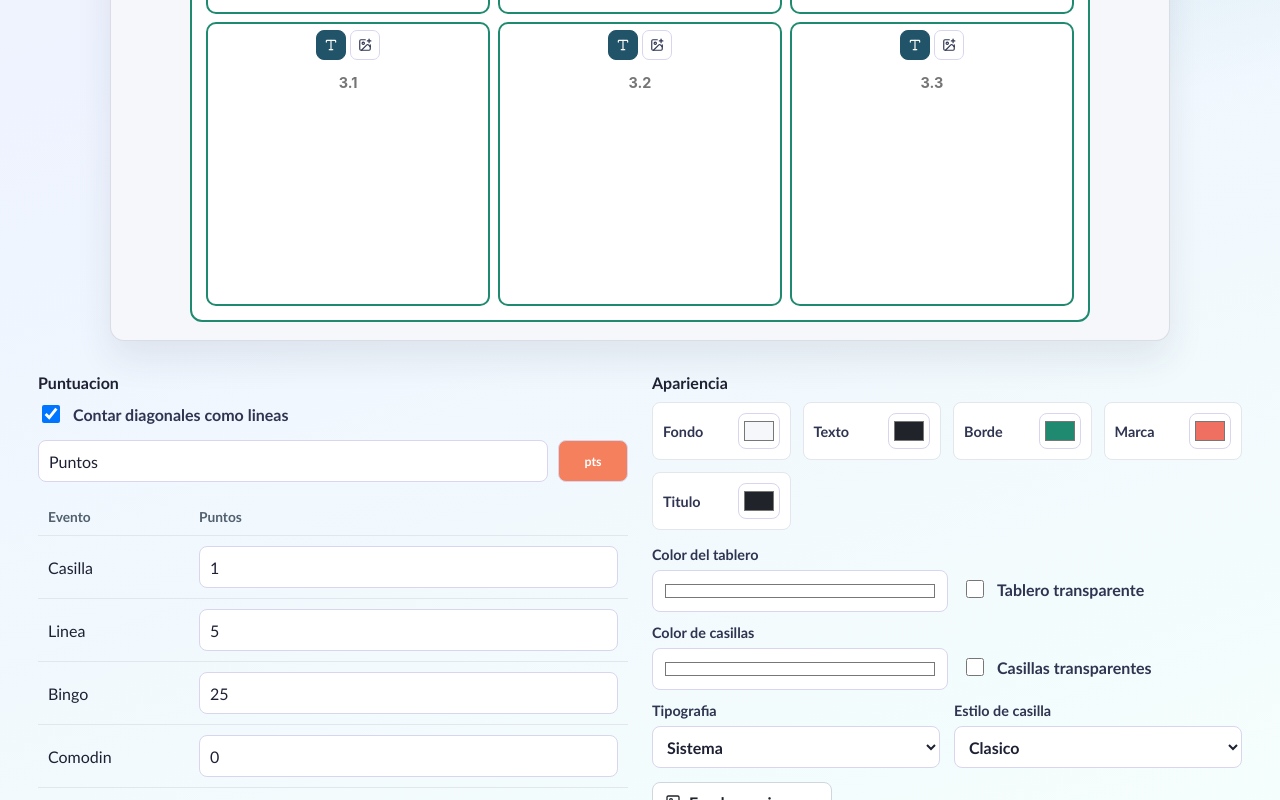
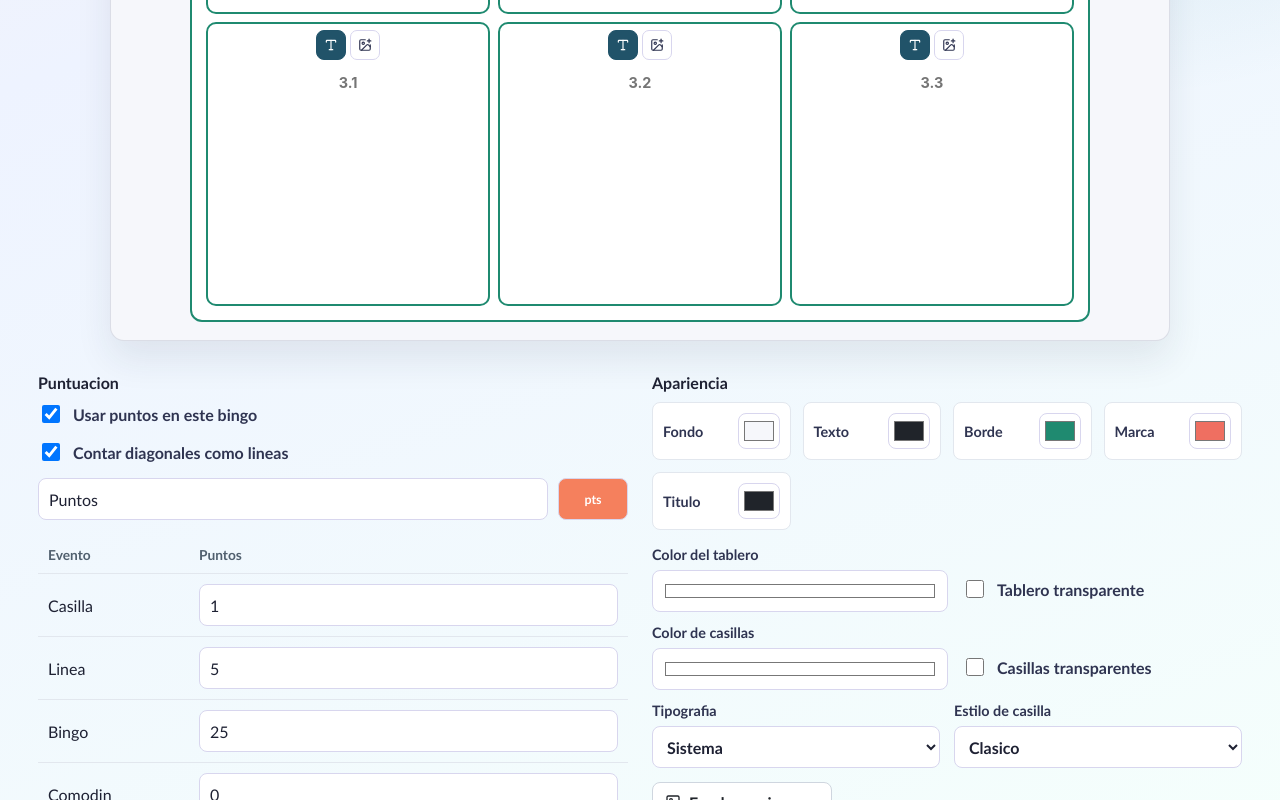
Before and after one commit to CarlesVall/Bingo, a React (Vite) app: page / in a window 1280 px wide. Shown: the part 972-1772 px from the top of the page. Built offline with nearby package versions, Linux system fonts and the light colour scheme.

Commit message:
Make scoring optional per bingo

```diff
--- a/src/components/FinalScoreModal.tsx
+++ b/src/components/FinalScoreModal.tsx
@@ -1,6 +1,10 @@
 import { Check, RotateCcw, Save } from "lucide-react";
 import { useEffect, useMemo, useState } from "react";
-import { calculateFinalScore, findBestWildcardTarget } from "../domain/scoring";
+import {
+  calculateFinalScore,
+  findBestWildcardTarget,
+  isScoringEnabled,
+} from "../domain/scoring";
 import type { Bingo, FinalScore } from "../domain/bingoTypes";
 import { getCompletedLines, isBingoComplete } from "../domain/lineDetection";
 import { BingoBoard } from "./BingoBoard";
@@ -41,6 +45,7 @@ export function FinalScoreModal({
       (manualWildcardMode ? null : (recommendedCell?.id ?? null)),
   );
   const [isSaving, setIsSaving] = useState(false);
+  const scoringEnabled = isScoringEnabled(bingo);
   const markedSet = useMemo(() => new Set(markedCellIds), [markedCellIds]);
   const unmarkedCells = bingo.cells.filter((cell) => !markedSet.has(cell.id));
   const finalScore = useMemo(
@@ -143,6 +148,8 @@ export function FinalScoreModal({
               </label>
             )}
 
+            {scoringEnabled ? (
+              <>
                 <div className="score-summary">
                   <h3>Totales</h3>
                   {bingo.scoring.scoreTypes.map((scoreType) => (
@@ -167,6 +174,24 @@ export function FinalScoreModal({
                     </div>
                   ))}
                 </div>
+              </>
+            ) : (
+              <div className="scoreless-summary">
+                <h3>Resultado</h3>
+                <div className="breakdown-row">
+                  <span>Casillas</span>
+                  <strong>{markedCellIds.length}/{bingo.cells.length}</strong>
+                </div>
+                <div className="breakdown-row">
+                  <span>Lineas</span>
+                  <strong>{completedLines.length}</strong>
+                </div>
+                <div className="breakdown-row">
+                  <span>Bingo</span>
+                  <strong>{hasBingo ? "Completo" : "Pendiente"}</strong>
+                </div>
+              </div>
+            )}
 
             <button
               type="button"
--- a/src/components/ScoreTypeEditor.tsx
+++ b/src/components/ScoreTypeEditor.tsx
@@ -49,6 +49,17 @@ export function ScoreTypeEditor({ value, onChange }: ScoreTypeEditorProps) {
       <label className="toggle-row">
         <input
           type="checkbox"
+          checked={value.enabled !== false}
+          onChange={(event) =>
+            onChange({ ...value, enabled: event.target.checked })
+          }
+        />
+        Usar puntos en este bingo
+      </label>
+
+      <label className="toggle-row">
+        <input
+          type="checkbox"
           checked={value.includeDiagonals}
           onChange={(event) =>
             onChange({ ...value, includeDiagonals: event.target.checked })
@@ -57,6 +68,8 @@ export function ScoreTypeEditor({ value, onChange }: ScoreTypeEditorProps) {
         Contar diagonales como lineas
       </label>
 
+      {value.enabled !== false ? (
+        <>
           <div className="score-type-list">
             {value.scoreTypes.map((scoreType) => (
               <div className="score-type-row" key={scoreType.id}>
@@ -106,6 +119,12 @@ export function ScoreTypeEditor({ value, onChange }: ScoreTypeEditorProps) {
               </tbody>
             </table>
           </div>
+        </>
+      ) : (
+        <p className="score-disabled-note">
+          Las partidas se guardaran sin calcular puntos.
+        </p>
+      )}
     </section>
   );
 }
--- a/src/domain/bingoFactory.ts
+++ b/src/domain/bingoFactory.ts
@@ -56,6 +56,7 @@ export function createDefaultScoring(): ScoringConfig {
   const scoreTypeId = createId();
 
   return {
+    enabled: true,
     scoreTypes: [
       {
         id: scoreTypeId,
@@ -131,6 +132,7 @@ export function duplicateBingo(bingo: Bingo): Bingo {
     cells: bingo.cells.map((cell) => ({ ...cell, id: createId() })),
     scoring: {
       ...bingo.scoring,
+      enabled: bingo.scoring.enabled !== false,
       scoreTypes,
       rules: {
         markedCell: remapRule(bingo.scoring.rules.markedCell),
--- a/src/domain/bingoTemplateSharing.ts
+++ b/src/domain/bingoTemplateSharing.ts
@@ -88,6 +88,7 @@ function sanitizeScoring(scoring: ScoringConfig | undefined): ScoringConfig {
   }
 
   return {
+    enabled: scoring?.enabled !== false,
     scoreTypes,
     rules: {
       markedCell: sanitizeRule(scoring?.rules?.markedCell),
--- a/src/domain/bingoTypes.ts
+++ b/src/domain/bingoTypes.ts
@@ -41,6 +41,7 @@ export type ScoreType = {
 export type ScoreValueMap = Record<string, number>;
 
 export type ScoringConfig = {
+  enabled: boolean;
   scoreTypes: ScoreType[];
   rules: {
     markedCell: ScoreValueMap;
--- a/src/domain/scoring.ts
+++ b/src/domain/scoring.ts
@@ -1,5 +1,9 @@
 import type { Bingo, FinalScore, ScoreValueMap } from "./bingoTypes";
 import { getCompletedLines, isBingoComplete } from "./lineDetection";
+
+export function isScoringEnabled(bingo: Bingo) {
+  return bingo.scoring.enabled !== false;
+}
 
 function emptyScoreMap(bingo: Bingo): ScoreValueMap {
   return Object.fromEntries(
@@ -33,6 +37,18 @@ export function calculateFinalScore(
   markedCellIds: string[],
   wildcardAppliedToCellId?: string | null,
 ): FinalScore {
+  if (!isScoringEnabled(bingo)) {
+    return {
+      byScoreType: {},
+      breakdown: {
+        markedCells: {},
+        completedLines: {},
+        completedBingo: {},
+        wildcardUsed: {},
+      },
+    };
+  }
+
   const effectiveMarkedCount =
     markedCellIds.length + (wildcardAppliedToCellId ? 1 : 0);
   const completedLines = getCompletedLines(
@@ -91,6 +107,10 @@ export function findBestWildcardTarget(
   bingo: Bingo,
   markedCellIds: string[],
 ) {
+  if (!isScoringEnabled(bingo)) {
+    return null;
+  }
+
   const markedSet = new Set(markedCellIds);
   const candidates = bingo.cells.filter((cell) => !markedSet.has(cell.id));
 
--- a/src/domain/validation.ts
+++ b/src/domain/validation.ts
@@ -48,6 +48,7 @@ export function validateBingo(bingo: Bingo): ValidationResult {
     errors.push("La casilla comodin debe tener texto o imagen.");
   }
 
+  if (bingo.scoring.enabled !== false) {
     if (bingo.scoring.scoreTypes.length === 0) {
       errors.push("Debe existir al menos un tipo de puntuacion.");
     }
@@ -84,6 +85,7 @@ export function validateBingo(bingo: Bingo): ValidationResult {
         }
       }
     }
+  }
 
   return {
     isValid: errors.length === 0,
--- a/src/pages/CreateBingoPage.tsx
+++ b/src/pages/CreateBingoPage.tsx
@@ -83,7 +83,7 @@ export function CreateBingoPage({
         <div className="workspace-header">
           <div>
             <h2>{isEditing ? "Editar bingo" : "Crear bingo"}</h2>
-            <p>Prepara el tablero, sus puntos y su aspecto visual.</p>
+            <p>Prepara el tablero, la puntuacion y su aspecto visual.</p>
           </div>
           <div className="action-row">
             {isEditing ? (
--- a/src/pages/MyBingosPage.tsx
+++ b/src/pages/MyBingosPage.tsx
@@ -16,6 +16,7 @@ import {
 import { useMemo, useState } from "react";
 import { BingoBoard } from "../components/BingoBoard";
 import { createShareHash } from "../domain/bingoTemplateSharing";
+import { isScoringEnabled } from "../domain/scoring";
 import type { Bingo, BingoSession } from "../domain/bingoTypes";
 
 type MyBingosPageProps = {
@@ -163,6 +164,7 @@ export function MyBingosPage({
         {filteredBingos.map((bingo) => {
           const bingoSessions = sessionsByBingo[bingo.id] ?? [];
           const latestSession = bingoSessions[0];
+          const scoringEnabled = isScoringEnabled(bingo);
 
           return (
             <article className="bingo-card" key={bingo.id}>
@@ -193,7 +195,11 @@ export function MyBingosPage({
                   {latestSession ? (
                     <>
                       <span>Ultimo resultado</span>
-                      <strong>{getTotalScore(latestSession)} pts</strong>
+                      <strong>
+                        {scoringEnabled
+                          ? `${getTotalScore(latestSession)} pts`
+                          : `${latestSession.markedCellIds.length}/${bingo.cells.length}`}
+                      </strong>
                       <small>
                         {formatShortDate(
                           latestSession.endedAt ?? latestSession.startedAt,
@@ -208,7 +214,11 @@ export function MyBingosPage({
                   ) : (
                     <>
                       <span>Sin resultados guardados</span>
-                      <strong>{bingo.scoring.scoreTypes.length} marcador</strong>
+                      <strong>
+                        {scoringEnabled
+                          ? `${bingo.scoring.scoreTypes.length} marcador`
+                          : "Sin puntos"}
+                      </strong>
                       <small>Listo para iniciar partida</small>
                     </>
                   )}
--- a/src/styles/global.css
+++ b/src/styles/global.css
@@ -447,6 +447,14 @@ input[type="file"] {
   font-weight: 800;
 }
 
+.score-disabled-note {
+  border: 1px dashed rgba(78, 86, 120, 0.28);
+  border-radius: 8px;
+  padding: 12px;
+  color: var(--ink-soft);
+  background: rgba(255, 255, 255, 0.64);
+}
+
 .score-table-wrap {
   width: 100%;
   overflow-x: auto;
```
Lines whose indentation alone changed are shown as unchanged.
